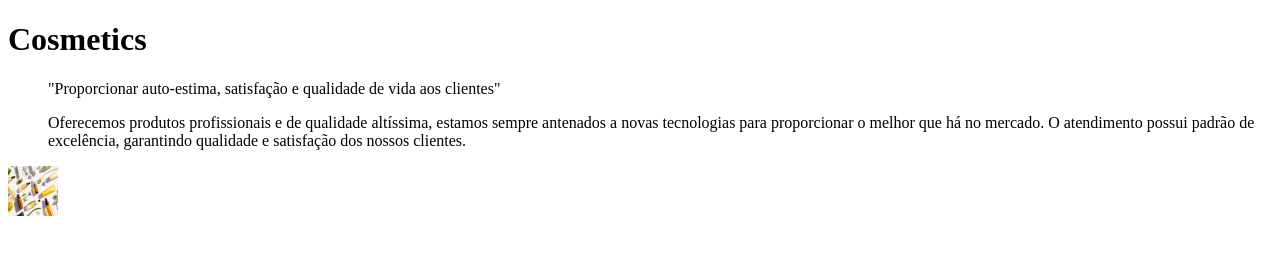
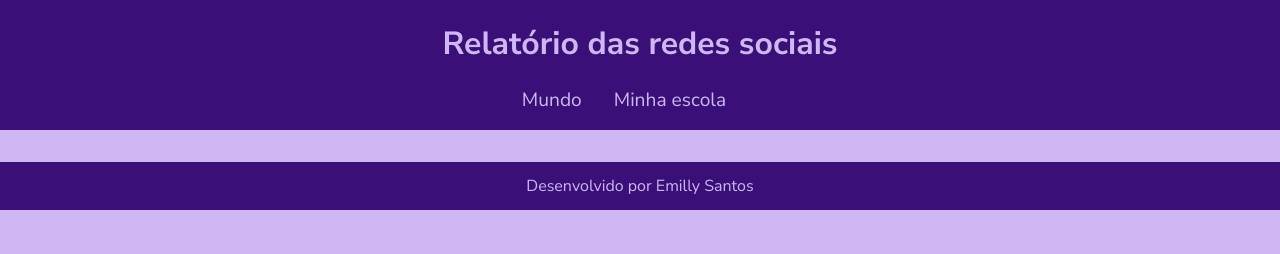
Before and after one commit to EmillySants/EmillySantos.github.io, a plain HTML site: page index.html in a window 1280 px wide. Drawn offline with Linux system fonts and the light colour scheme.

Commit message:
Add files via upload

```diff
--- a/index.html
+++ b/index.html
@@ -1,22 +1,27 @@
 <!DOCTYPE html>
-<html lang-"pt-br">
-    <head>
-        <meta charset="utf-8">
-        <title>Sobre a Cosmetics</title>
-        <link rel-"stylesheet" href-"style.css">
-    </head>
-
+<html lang="pt-br">
+<head>
+    <meta charset="UTF-8">
+    <meta http-equiv="X-UA-Compatible" content="IE=edge">
+    <meta name="viewport" content="width=device-width, initial-scale=1.0">
+    <title>Redes sociais</title>
+    <link rel="stylesheet" href="style.css"
+</head>
+<body>
     <header>
-     <h1>Cosmetics</h1>
-     <ul class="cabecalho-lista"
-        <li class="cabecalho-lista-item"Já é destaque na cidade e nas redes sociais e conquista novos clientes a cada dia.
-        <li class="cabecalho-lista-item"Nossa missão é: <strong>"Proporcionar auto-estima, satisfação e qualidade de vida aos clientes"
-
-
-        <p>Oferecemos produtos profissionais e de qualidade altíssima, estamos sempre antenados a novas tecnologias para proporcionar o melhor que há no mercado. O atendimento possui padrão de excelência, garantindo qualidade e satisfação dos nossos clientes.</p>
-
-        </header>
-    <body>
-        <img width="50px" height="50px" id="banner" src="https://raw.githubusercontent.com/EmillySants/EmillySantos.github.io/main/Cosmeticos-2-600x400.webp"
-    </body>
+        <h1>Relatório das redes sociais</h1>
+        <nav>
+            <a href="index.html">Mundo</a>
+            <a href="#">Minha escola</a>
+        </nav>
+    </header>
+    <main class="graficos-section">
+        <section id="graficos-container" class="graficos-container">
+            <!-- crie os gráficos aqui -->
+        </section>
+    </main>
+    <footer>
+        <p>Desenvolvido por Emilly Santos</p>
+    </footer>
+</body>
 </html>
--- a/style.css
+++ b/style.css
@@ -1,27 +1,61 @@
-body {
-    background: #ccccc
+@import url('https://fonts.googleapis.com/css2?family=Nunito+Sans:ital,opsz,wght@0,6..12,200..1000;1,6..12,200..1000&display=swap');
+
+:root {
+    --bg-color: #ceb7f2;
+    --primary-color: #3A1078;
+    --secondary-color: #F5F7F8;
+    --font: "Nunito Sans", sans-serif;
 }
 
-#banner{
-    width: 100%;
+body {
+    background-color: var(--bg-color);
+    color: var(--primary-color);
+    font-family: var(--font);
+    height: 100vh;
+    margin: 0;
 }
 
-p {
+header {
+    background-color: var(--primary-color);
     text-align: center;
-{
+    padding: 1px;
+}
 
 h1 {
-    text-align:center
+    font-size: 2rem;
+    color: var(--bg-color);
+     font-weight: 700;
 }
 
-p {
-    text-align: center;
-{
-
-#missão {
-    fonte-size: 20px
+nav {
+    display: flex;
+    justify-content: center;
+    font-weight: 400;
 }
 
-em strong {
-    color: #FF0000;
+nav a {
+    text-decoration: none;
+    color: var(--bg-color);
+     margin: 0 2rem 1rem 0rem;
+     font-size: 1.2rem;
 }
+
+nav a:hover {
+    text-decoration: underline;
+    transform: scale(0.90);
+    transition: transform 0.1s;
+}
+
+footer {
+    display: flex;
+    align-items: center;
+    justify-content: center;
+    background-color: var(--primary-color);
+    color: var(--bg-color);
+    width: 100%;
+    height: 3rem;
+    margin-top: 2rem;
+}
+}
+
+}
```
